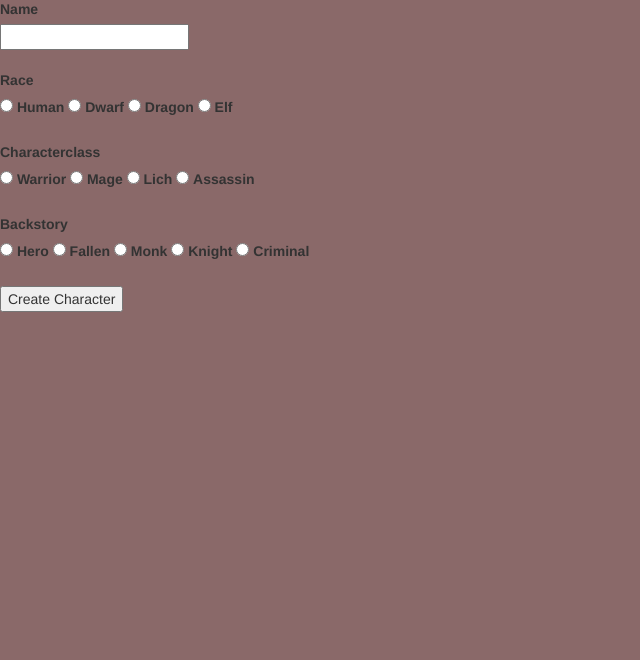
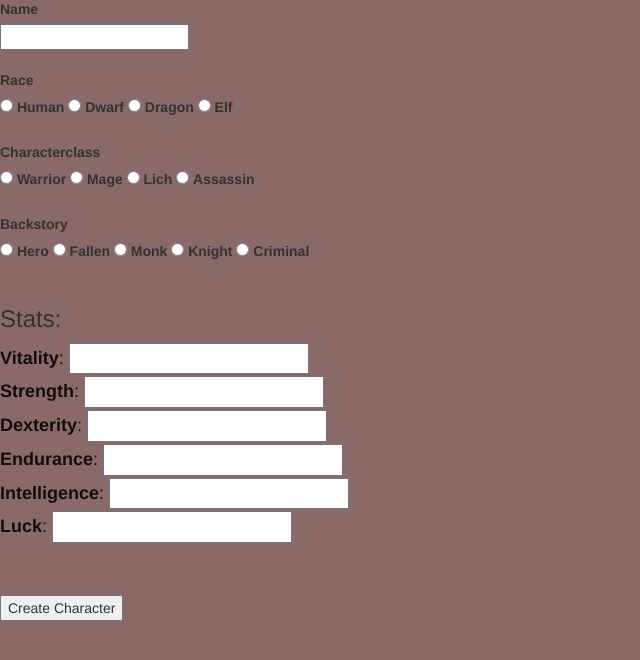
Before and after one commit to paigeweber13/rpg-character-generator, a Rails app: page /characters/new in a window 1280 px wide. Shown: the part 112-772 px from the top of the page, without its empty margins (0-640 px from the left). Run offline with Rails 7, Linux system fonts and the light colour scheme; style sheets or scripts are compiled from the project's sources; some libraries are stand-ins or nearby versions.

Commit message:
Added stats selection to HTML form for 'new' action

```diff
--- a/app/views/characters/new.html.erb
+++ b/app/views/characters/new.html.erb
@@ -34,6 +34,33 @@
 
         <br><br>
 
+        <h3>Stats:</h3>
+        <!-- TODO: Way to loop through Stat model attributes? -->
+        <%= f.fields_for(:stat) do |stat_f| %>
+            <p>
+                <%= stat_f.label :vitality %>:
+                <%= stat_f.number_field :vitality %>
+                <br>
+                <%= stat_f.label :strength %>:
+                <%= stat_f.number_field :strength %>
+                <br>
+                <%= stat_f.label :dexterity %>:
+                <%= stat_f.number_field :dexterity %>
+                <br>
+                <%= stat_f.label :endurance %>:
+                <%= stat_f.number_field :endurance %>
+                <br>
+                <%= stat_f.label :intelligence %>:
+                <%= stat_f.number_field :intelligence %>
+                <br>
+                <%= stat_f.label :luck %>:
+                <%= stat_f.number_field :luck %>
+                <br>
+            </p>
+        <% end %>
+
+        <br><br>
+
         <%= f.submit %>
 
     <% end %>
```
